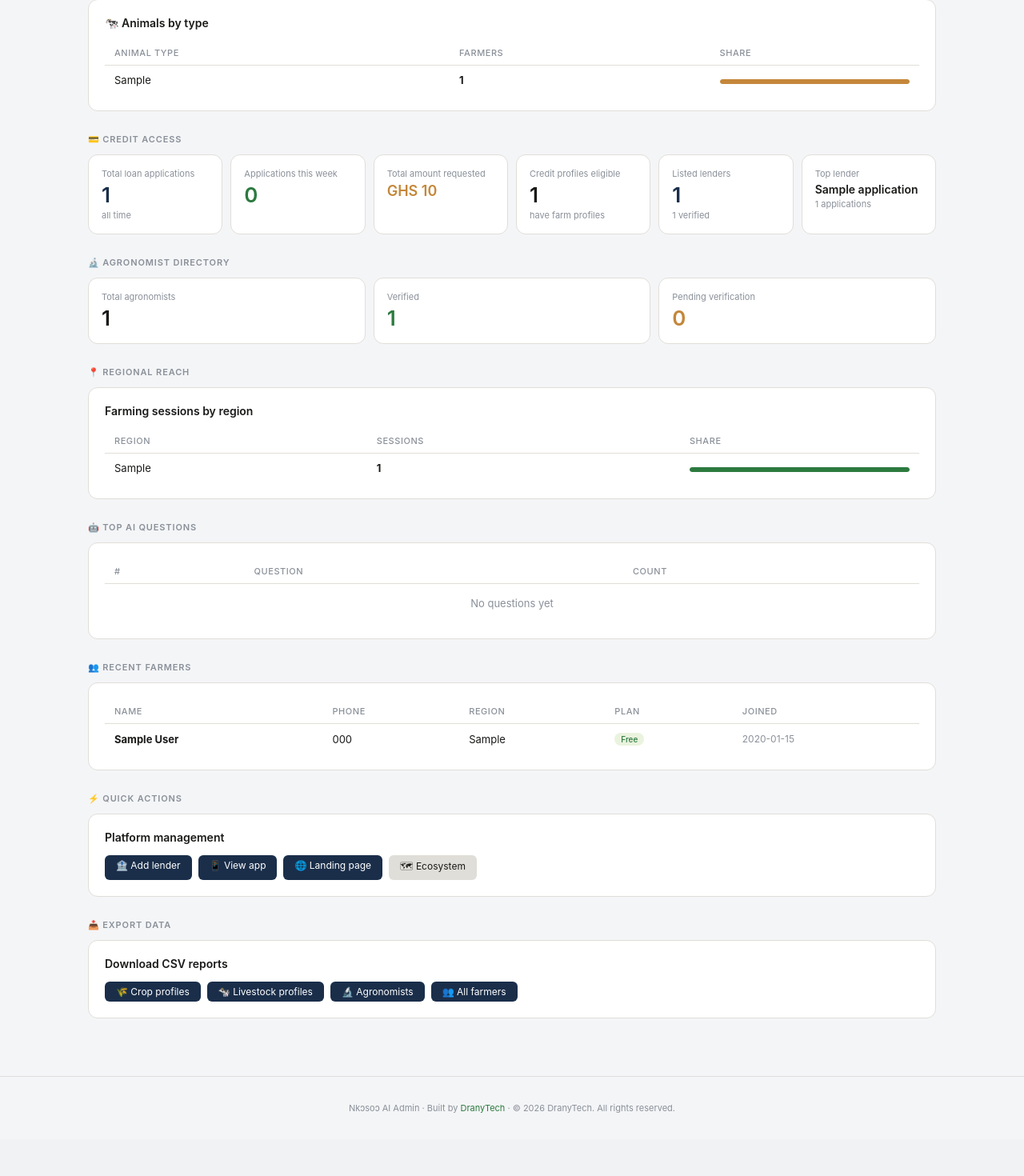
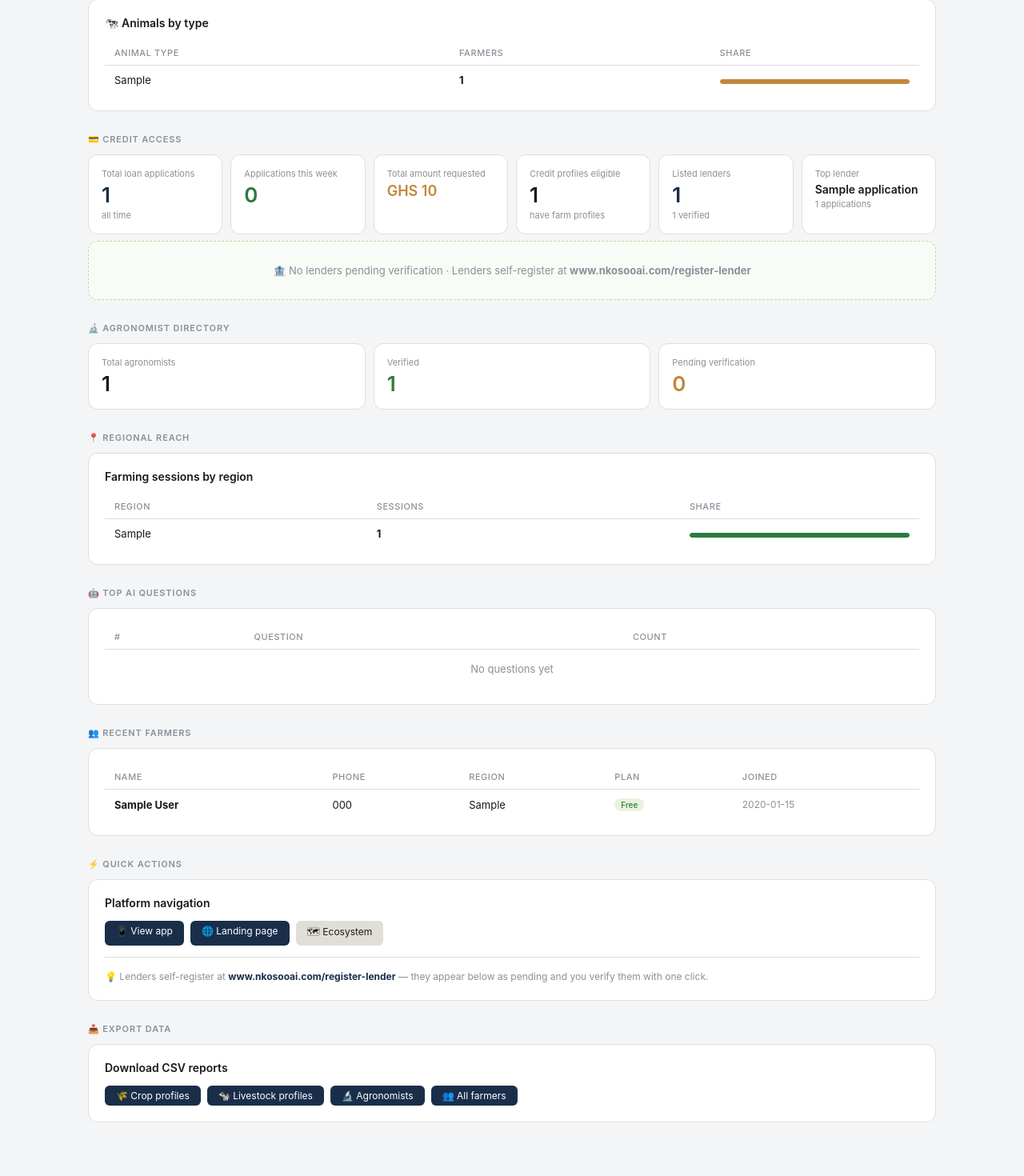
Before and after one commit to narish558/nkosoo-ai, a Flask app: page /admin in a window 1280 px wide. Shown: the part 621-2091 px from the top of the page at 80% size. Before the commit the page ends 2012 px from the top, so only its background shows below. Run offline with Flask 3, Linux system fonts and the light colour scheme; the visitor is signed in with stand-in values (Sample User, id 1); tables that the repository leaves empty hold one stand-in row (values such as "Sample post").

Commit message:
Add files via upload

```diff
--- a/templates/admin.html
+++ b/templates/admin.html
@@ -225,22 +225,42 @@ footer a{color:#2C7A3F;text-decoration:none;}
 </div>
 
 {% if pending_lenders %}
-<div class="card">
-  <div class="card-title">🏦 Lenders pending verification ({{ pending_lenders|length }})</div>
+<div class="card" style="border-left:3px solid #C4873A;">
+  <div class="card-title">🏦 Lenders awaiting verification — {{ pending_lenders|length }} pending
+    <span class="badge badge-amber" style="margin-left:6px;">Action required</span>
+  </div>
+  <p style="font-size:12px;color:#8A9099;margin-bottom:.875rem;">These institutions submitted registration forms and are waiting for your review. Click ✓ Verify to make them live in the farmer-facing lender directory.</p>
   <table>
-    <thead><tr><th>Name</th><th>Phone</th><th>Region</th><th>Loan range</th><th>Action</th></tr></thead>
+    <thead><tr><th>Institution</th><th>Phone / WhatsApp</th><th>Region</th><th>Loan range</th><th>Interest</th><th>Loan types</th><th>Action</th></tr></thead>
     <tbody>
     {% for l in pending_lenders %}
     <tr>
-      <td><strong>{{ l.name }}</strong></td>
-      <td>{{ l.phone }}</td>
-      <td>{{ l.region|title }}</td>
-      <td>GHS {{ l.loan_min|int }}–{{ l.loan_max|int }}</td>
-      <td><a href="/admin/lenders/verify/{{ l.id }}" class="btn btn-green">✓ Verify</a></td>
+      <td>
+        <strong>{{ l.name }}</strong>
+        {% if l.email %}<div style="font-size:11px;color:#8A9099;">{{ l.email }}</div>{% endif %}
+        {% if l.website %}<div style="font-size:11px;color:#2C7A3F;">{{ l.website }}</div>{% endif %}
+      </td>
+      <td>
+        <div>{{ l.phone }}</div>
+        {% if l.whatsapp %}<div style="font-size:11px;color:#8A9099;">WA: {{ l.whatsapp }}</div>{% endif %}
+      </td>
+      <td>{{ 'All Ghana' if l.region == 'national' else l.region|title }}</td>
+      <td>GHS {{ l.loan_min|int|string }}–{{ l.loan_max|int|string }}</td>
+      <td style="font-size:12px;">{{ l.interest_rate or '—' }}</td>
+      <td style="font-size:11px;color:#5F5E5A;max-width:160px;">{{ l.loan_types or '—' }}</td>
+      <td>
+        <a href="/admin/lenders/verify/{{ l.id }}" class="btn btn-green">✓ Verify</a>
+      </td>
     </tr>
     {% endfor %}
     </tbody>
   </table>
+</div>
+{% else %}
+<div class="card" style="background:#F9FBF7;border:0.5px dashed #C0DD97;">
+  <div style="text-align:center;padding:.5rem;color:#8A9099;font-size:13px;">
+    🏦 No lenders pending verification · Lenders self-register at <strong>www.nkosooai.com/register-lender</strong>
+  </div>
 </div>
 {% endif %}
 
@@ -352,12 +372,14 @@ footer a{color:#2C7A3F;text-decoration:none;}
 <!-- ── QUICK ACTIONS ── -->
 <div class="st">⚡ Quick actions</div>
 <div class="card">
-  <div class="card-title">Platform management</div>
+  <div class="card-title">Platform navigation</div>
   <div style="display:flex;gap:8px;flex-wrap:wrap;">
-    <a href="/register-lender" target="_blank" class="btn btn-navy">🏦 Add lender</a>
     <a href="/app" target="_blank" class="btn btn-navy">📱 View app</a>
     <a href="/" target="_blank" class="btn btn-navy">🌐 Landing page</a>
     <a href="/ecosystem" target="_blank" class="btn btn-gray">🗺 Ecosystem</a>
+  </div>
+  <div style="margin-top:.875rem;padding-top:.875rem;border-top:0.5px solid #E0DED8;font-size:12px;color:#8A9099;line-height:1.6;">
+    💡 Lenders self-register at <strong style="color:#1A2E4A;">www.nkosooai.com/register-lender</strong> — they appear below as pending and you verify them with one click.
   </div>
 </div>
 
--- a/templates/index.html
+++ b/templates/index.html
@@ -1254,6 +1254,7 @@ body{font-family:-apple-system,BlinkMacSystemFont,"Segoe UI",Roboto,sans-serif;b
         <div>
           <div style="font-size:14px;font-weight:500;color:#1A1A18;">Agricultural Lenders</div>
           <div style="font-size:11px;color:var(--ts);">Verified microfinance and agri-lenders across Ghana</div>
+          <a href="/register-lender" style="font-size:11px;color:#1A2E4A;font-weight:500;margin-top:2px;display:inline-block;">🏦 Are you a lender? Register your institution →</a>
         </div>
       </div>
       <div style="display:flex;gap:8px;margin-bottom:.75rem;flex-wrap:wrap;">
```
